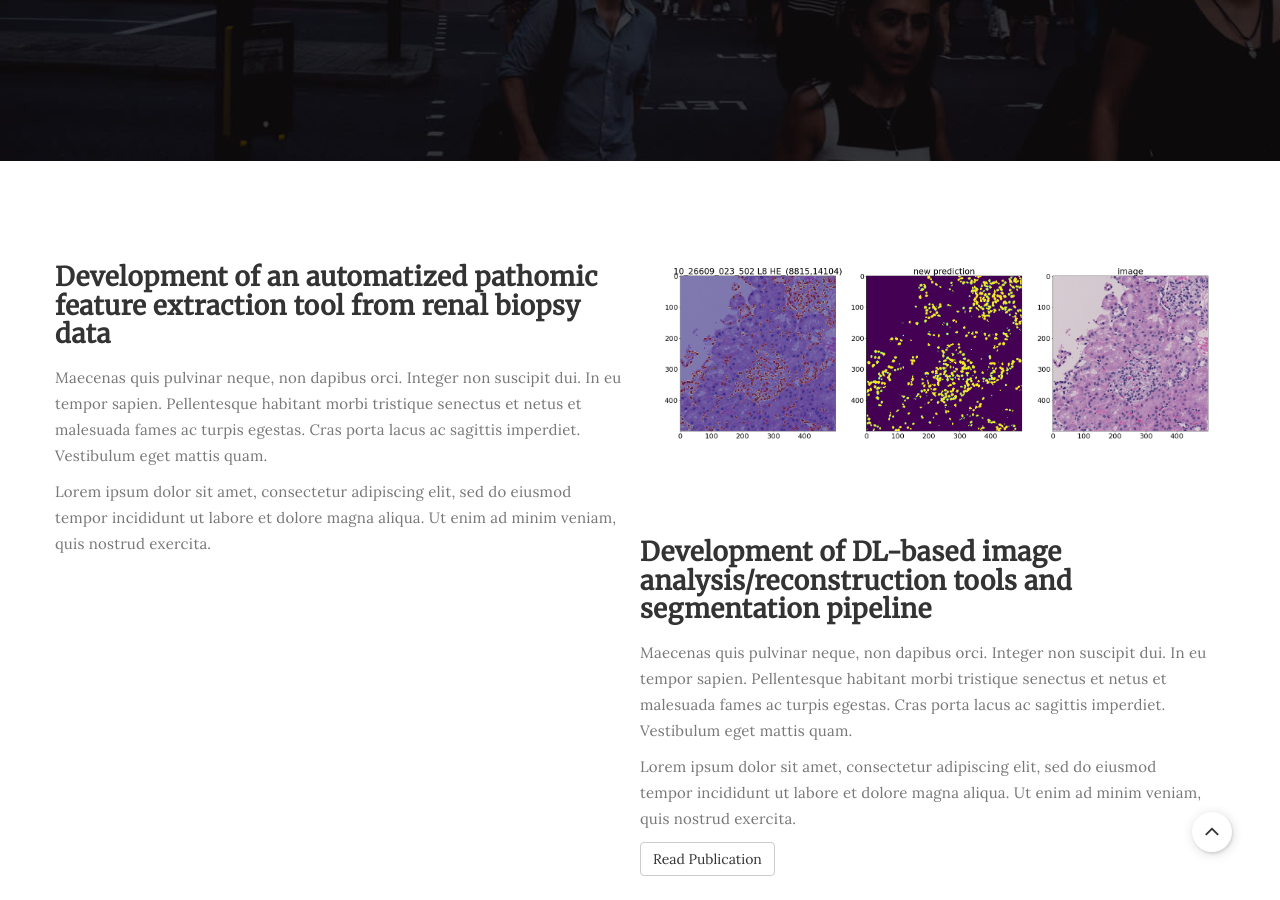
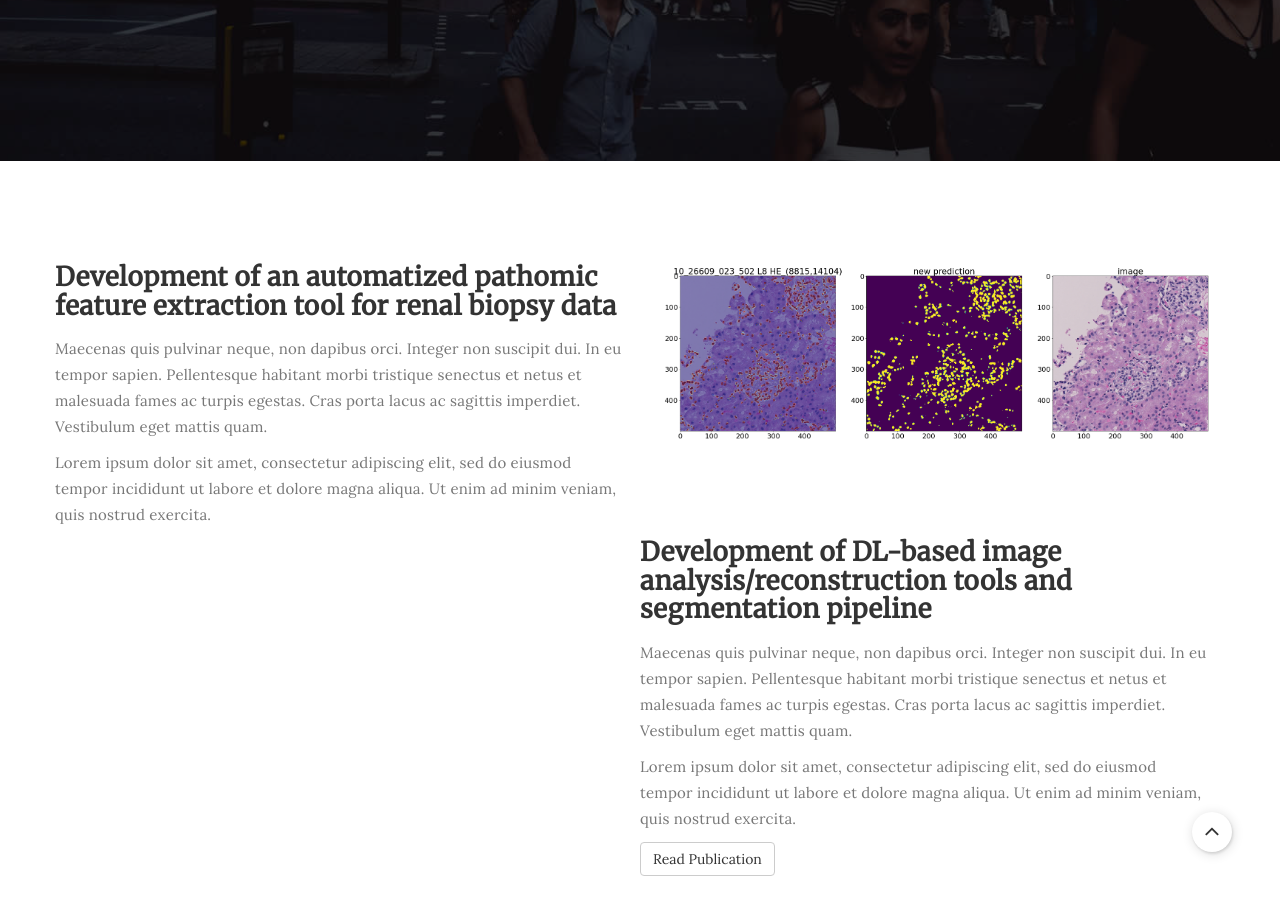
Before and after one commit to rpraka/JihyeonJe.com, a Jekyll site: the page about.html, which Jekyll copies as it is, in a window 1280 px wide and 900 px high, scrolled down 511 px. Built offline with Jekyll 4.4.1, drawn with Linux system fonts in a browser that asks for light colours.

Commit message:
Update about.html

```diff
--- a/about.html
+++ b/about.html
@@ -82,7 +82,7 @@ http://www.tooplate.com/view/2085-neuron
           <div class="row">
 
                     <div class="col-md-6 col-sm-6">
-                         <h3>Development of an automatized pathomic feature extraction tool from renal biopsy data</h3>
+                         <h3>Development of an automatized pathomic feature extraction tool for renal biopsy data</h3>
                          <p>Maecenas quis pulvinar neque, non dapibus orci. Integer non suscipit dui. In eu tempor sapien. Pellentesque habitant morbi tristique senectus et netus et malesuada fames ac turpis egestas. Cras porta lacus ac sagittis imperdiet. Vestibulum eget mattis quam.</p>
                          <p>Lorem ipsum dolor sit amet, consectetur adipiscing elit, sed do eiusmod tempor incididunt ut labore et dolore magna aliqua. Ut enim ad minim veniam, quis nostrud exercita.</p>
 
```
